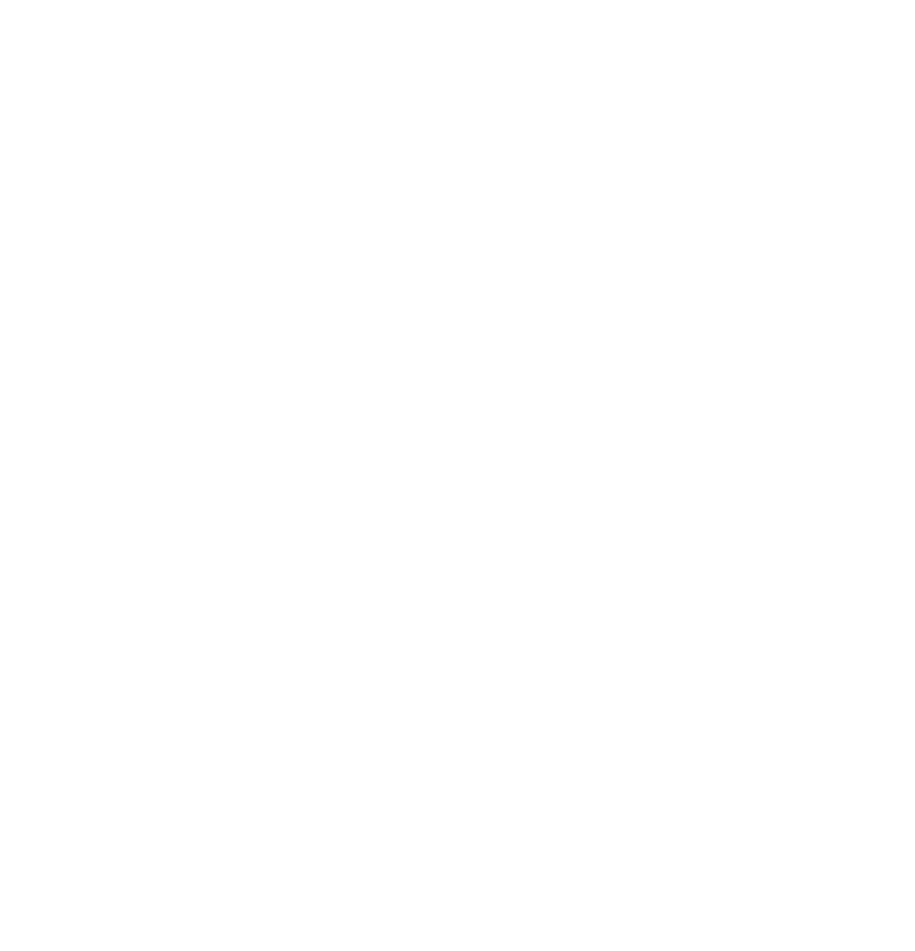
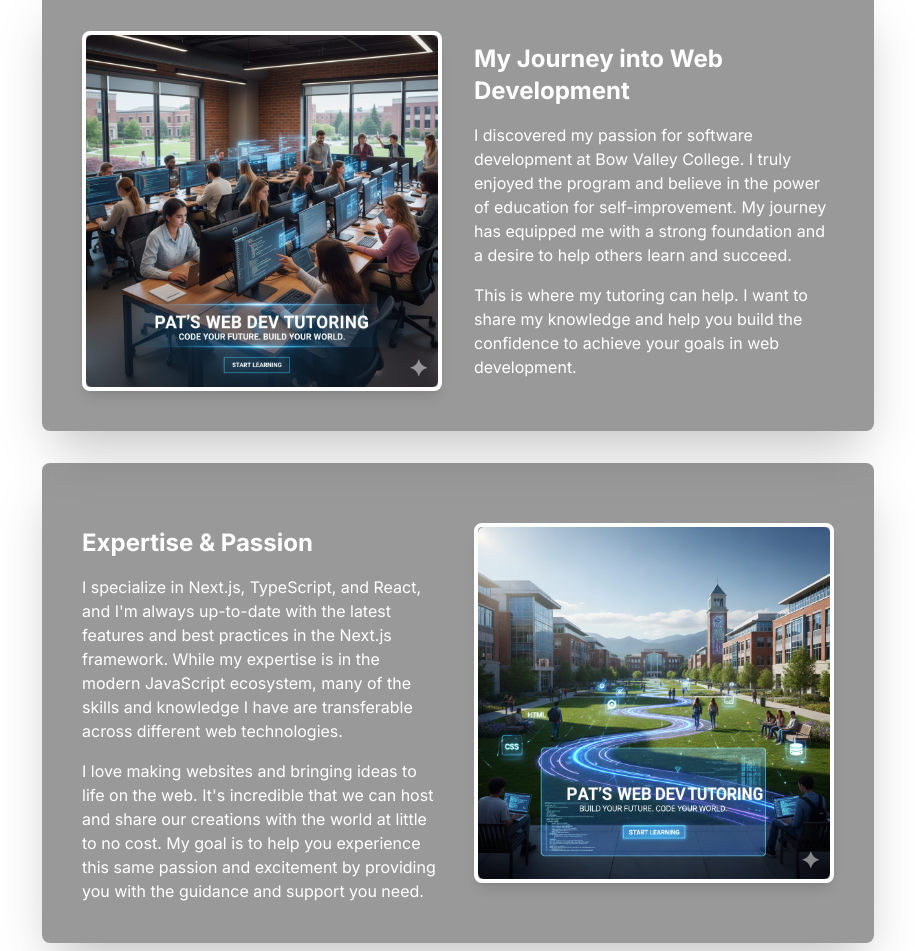
Before and after one commit to Pmacdon15/web-tutor, a Next.js app: page / in a window 1280 px wide. Shown: the part 701-1652 px from the top of the page, without its empty margins (182-1097 px from the left). Before the commit the page ends 972 px from the top, so only its background shows below. Built offline with nearby package versions, Linux system fonts and the light colour scheme.

Commit message:
added content

```diff
--- a/src/app/page.tsx
+++ b/src/app/page.tsx
@@ -1,9 +1,84 @@
+import Image from 'next/image'
 import HeroContainer from '@/components/ui/hero/hero-container'
 
 export default function Home() {
 	return (
 		<div className="flex flex-col font-sans mt-8 min-h-screen">
 			<HeroContainer />
+			<div className="flex flex-col items-center justify-center p-4">
+				<div className="w-full md:w-4/6 text-white bg-black/40 p-6 rounded-lg backdrop-blur-sm shadow-2xl mb-8">
+					<div className="flex flex-col md:flex-row items-center">
+						<div className="w-full md:w-1/2 p-4">
+							<div className="relative w-full border-4 border-white rounded-lg shadow-lg overflow-hidden">
+								<Image
+									alt="Placeholder Image"
+									className="w-full h-auto rounded-md shadow-xl object-cover"
+									height={800}
+									src="/learningFlyer.png"
+									width={1200}
+								/>
+							</div>
+						</div>
+						<div className="w-full md:w-1/2 p-4">
+							<h2 className="text-2xl font-bold mb-4">
+								My Journey into Web Development
+							</h2>
+							<p className="mb-4">
+								I discovered my passion for software development
+								at Bow Valley College. I truly enjoyed the
+								program and believe in the power of education
+								for self-improvement. My journey has equipped me
+								with a strong foundation and a desire to help
+								others learn and succeed.
+							</p>
+							<p>
+								This is where my tutoring can help. I want to
+								share my knowledge and help you build the
+								confidence to achieve your goals in web
+								development.
+							</p>
+						</div>
+					</div>
+				</div>
+				<div className="w-full md:w-4/6 text-white bg-black/40 p-6 rounded-lg backdrop-blur-sm shadow-2xl">
+					<div className="flex flex-col md:flex-row-reverse items-center">
+						<div className="w-full md:w-1/2 p-4">
+							<div className="relative w-full border-4 border-white rounded-lg shadow-lg overflow-hidden">
+								<Image
+									alt="Placeholder Image"
+									className="w-full h-auto rounded-md shadow-xl object-cover"
+									height={800}
+									src="/learningFlyer2.png"
+									width={1200}
+								/>
+							</div>
+						</div>
+						<div className="w-full md:w-1/2 p-4">
+							<h2 className="text-2xl font-bold mt-6 mb-4">
+								Expertise & Passion
+							</h2>
+							<p className="mb-4">
+								I specialize in Next.js, TypeScript, and React,
+								and I'm always up-to-date with the latest
+								features and best practices in the Next.js
+								framework. While my expertise is in the modern
+								JavaScript ecosystem, many of the skills and
+								knowledge I have are transferable across
+								different web technologies.
+							</p>
+							<p>
+								I love making websites and bringing ideas to
+								life on the web. It's incredible that we can
+								host and share our creations with the world at
+								little to no cost. My goal is to help you
+								experience this same passion and excitement by
+								providing you with the guidance and support you
+								need.
+							</p>
+						</div>
+					</div>
+				</div>
+			</div>
 		</div>
 	)
 }
```
Also changed, not shown: public/learningFlyer.png (added), public/learningFlyer2.png (added).
